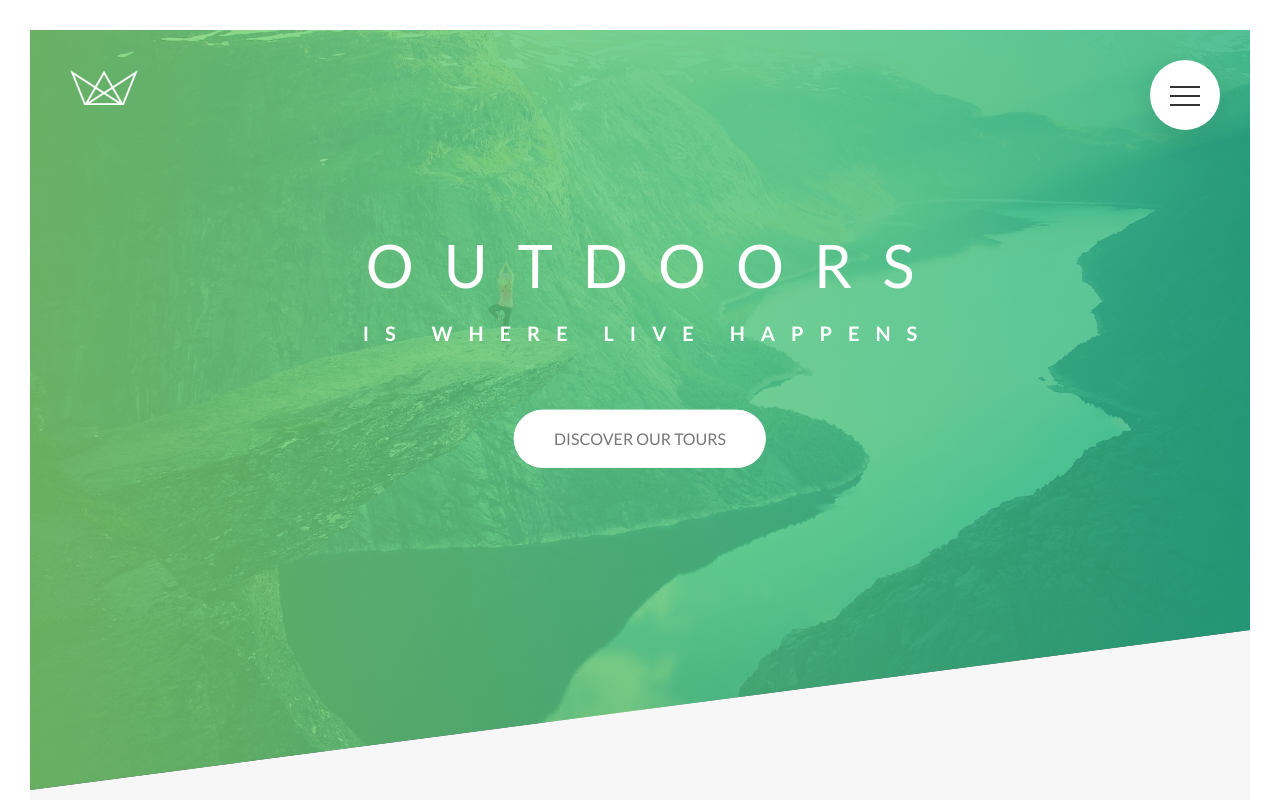
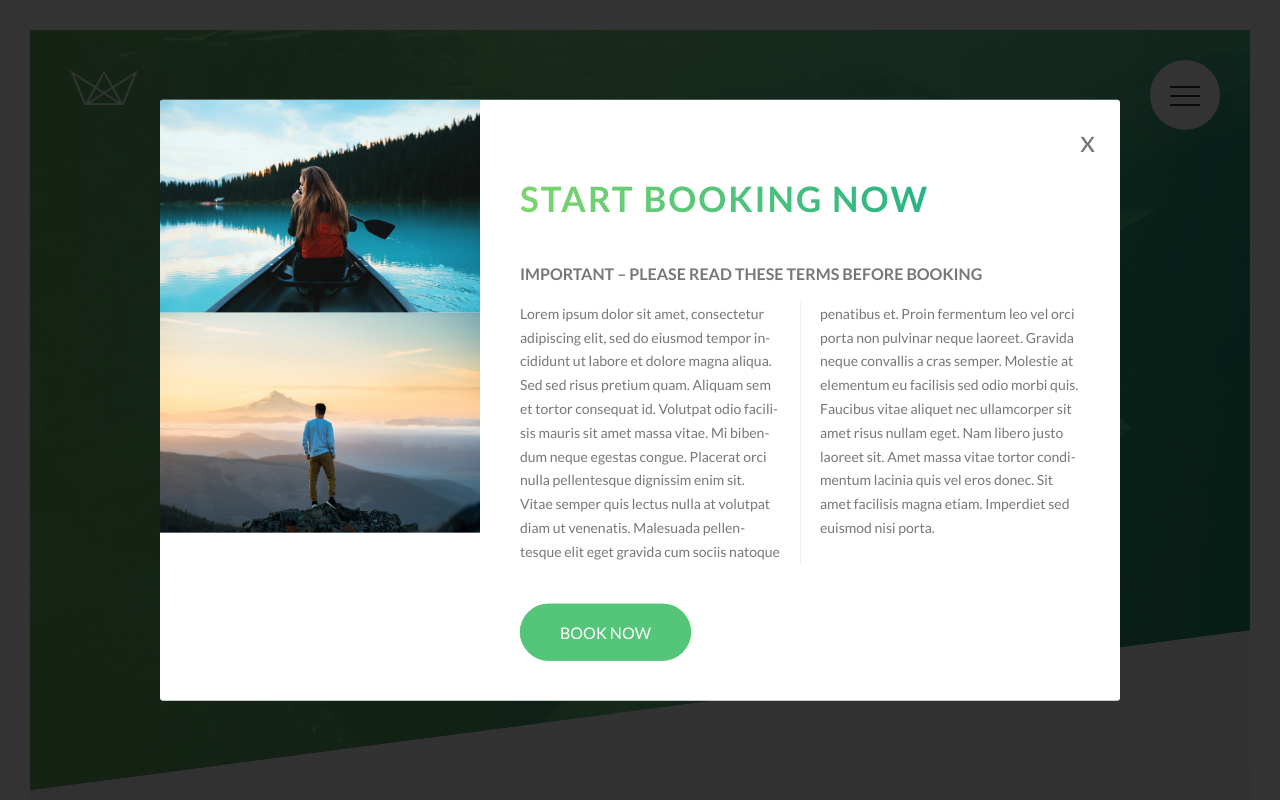
Before and after one commit to LuckyLuke83/Natours, a website: page index.html in a window 1280 px wide. Shown: the top 800 px of the page. Drawn offline with Linux system fonts and the light colour scheme.

Commit message:
adding popup part 1/2

```diff
--- a/index.html
+++ b/index.html
@@ -343,6 +343,31 @@
             </div>
 
         </footer>
+        <div class="popup">
+            <div class="popup__content">
+                <div class="popup__left">
+                    <img src="img/nat-8.jpg" alt="Tour photo" class="popup__img">
+                    <img src="img/nat-9.jpg" alt="Tour photo" class="popup__img">
+                </div>
+                <div class="popup__right">
+                    <a href="" class="popup__close">x</a>
+                    <h2 class="heading-secondary u-margin-bottom-small">Start booking now</h2>
+                    <h3 class="heading-tertiary u-margin-bottom-small">IMPORTANT – PLEASE READ THESE TERMS BEFORE BOOKING</h3>
+                    <div class="popup__text">
+                        Lorem ipsum dolor sit amet, consectetur adipiscing elit, sed do eiusmod tempor incididunt ut labore et dolore magna aliqua.
+                        Sed sed risus pretium quam. Aliquam sem et tortor consequat id. Volutpat odio facilisis mauris sit
+                        amet massa vitae. Mi bibendum neque egestas congue. Placerat orci nulla pellentesque dignissim enim
+                        sit. Vitae semper quis lectus nulla at volutpat diam ut venenatis. Malesuada pellentesque elit eget
+                        gravida cum sociis natoque penatibus et. Proin fermentum leo vel orci porta non pulvinar neque laoreet.
+                        Gravida neque convallis a cras semper. Molestie at elementum eu facilisis sed odio morbi quis. Faucibus
+                        vitae aliquet nec ullamcorper sit amet risus nullam eget. Nam libero justo laoreet sit. Amet massa
+                        vitae tortor condimentum lacinia quis vel eros donec. Sit amet facilisis magna etiam. Imperdiet sed
+                        euismod nisi porta.
+                    </div>
+                    <a href="#" class="btn btn--green">Book now</a>
+                </div>
+            </div>
+        </div>
         <!-- <section class="grid-test">
             <div class="row">
                 <div class="col-1-of-2">
--- a/sass/abstracts/_mixins.scss
+++ b/sass/abstracts/_mixins.scss
@@ -5,3 +5,10 @@
         clear: both;
     }
 }
+
+@mixin absCenter {
+    position: absolute;
+    top: 50%;
+    left: 50%;
+    transform: translate(-50%, -50%) scale(1);
+}
--- /dev/null
+++ b/sass/layout/_popup.scss
@@ -0,0 +1,68 @@
+.popup {
+    position: fixed;
+    top: 0;
+    left: 0;
+    height: 100vh;
+    width: 100%;
+    background-color: rgba($color-black, .8);
+    z-index: 1000;
+    opacity: 1;
+
+    &__content {
+        @include absCenter;
+
+        width: 75%;
+        display: table;
+        overflow: hidden;
+        background-color: $color-white;
+        border-radius: 3px;
+    }
+
+    &__left {
+        width: 33%;
+        display: table-cell;
+    }
+
+    &__right {
+        width: 66%;
+        display: table-cell;
+        position: relative;
+        vertical-align: middle;
+        padding: 4rem;
+    }
+
+    &__img {
+        display: block;
+        width: 100%;
+    }
+
+    &__close {
+        position: absolute;
+        top: 2.5rem;
+        right: 2.5rem;
+        color: $color-dark-gray;
+        text-decoration: none;
+        font-size: 3rem;
+        display: inline-block;
+        transition: all .2s;
+        line-height: 1;
+
+        &:hover {
+            color: $color-primary;
+        }
+    }
+
+    &__text {
+        font-size: 1.4rem;
+        margin-bottom: 4rem;
+        -moz-column-count: 2;
+        -moz-column-gap: 4rem;
+        -moz-column-rule: 1px solid #eee;
+        column-count: 2;
+        column-gap: 4rem;
+        column-rule: 1px solid #eee;
+        //przenoszenie wyrazów
+        hyphens: auto; //in order to work html language have to be specified, in index.html <html lang="en">
+    }
+
+}
--- a/sass/main.scss
+++ b/sass/main.scss
@@ -1,5 +1,3 @@
-
-
 @import "abstracts/functions";
 @import "abstracts/mixins";
 @import "abstracts/variables";
@@ -21,5 +19,6 @@
 @import "layout/header";
 @import "layout/footer";
 @import "layout/navigation";
+@import "layout/popup";
 
 @import "pages/home";
```
Also changed, not shown: css/style.css.
